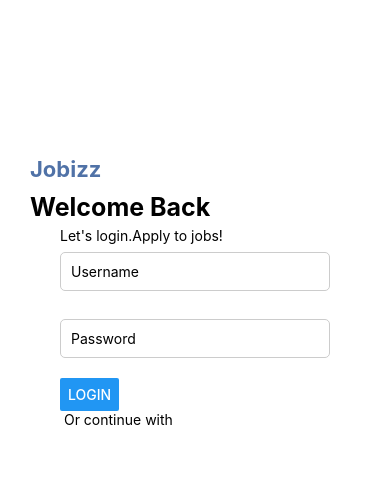
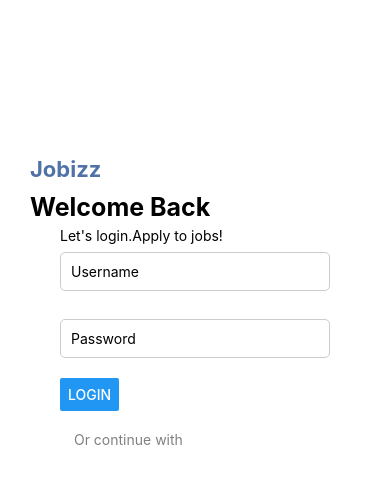
Before and after one commit to ESIANNAN/rn-assignment4-11347739, a React Native app: screen / in a window 390 px wide. Shown: the top 484 px of the page. Built offline with nearby package versions, Linux system fonts and the light colour scheme.

Commit message:
Update Login.js
changed appearance  of the text "Or continue with"

```diff
--- a/Login.js
+++ b/Login.js
@@ -66,4 +66,19 @@ const styles = StyleSheet.create({
     marginBottom: 60,
     color: 'grey',
   },
+   lineContainer: {
+    flexDirection: 'row',
+    alignItems: 'center',
+    marginTop: 20,
+    marginBottom: 20,
+  },
+  line: {
+    flex: 1,
+    height: 1,
+    backgroundColor: 'grey',
+  },
+  orText: {
+    marginHorizontal: 10,
+    color: 'grey',
+  },
 });
```
